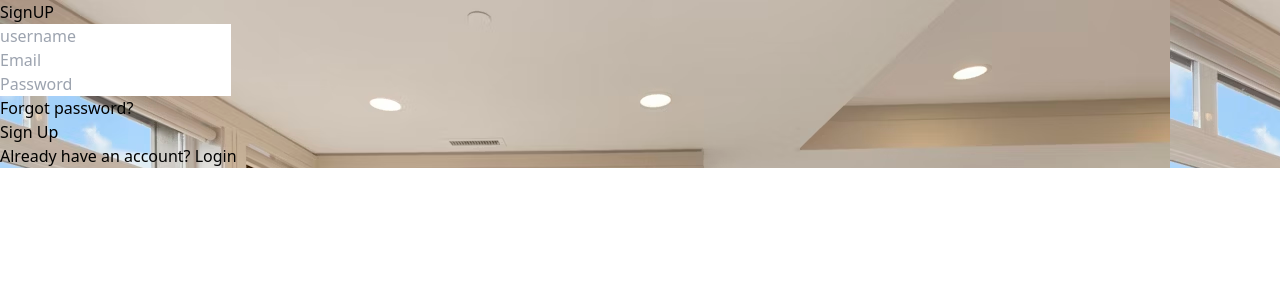
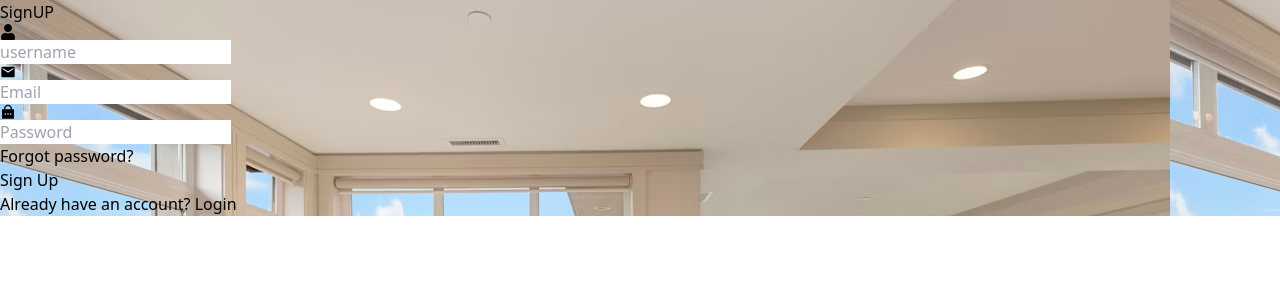
Before and after one commit to GoutamChoudharyDev/MajorProject, a React (Vite) app in the folder frontend/: page /signup in a window 1280 px wide. Shown: the top 300 px of the page. Built offline with nearby package versions, Linux system fonts and the light colour scheme.

Commit message:
add-icons-signup

```diff
--- a/frontend/src/pages/Login.jsx
+++ b/frontend/src/pages/Login.jsx
@@ -1,6 +1,10 @@
 import { useState } from 'react';
 import { useNavigate } from 'react-router-dom';
 import BgImage from '../assets/bg-image-auth.jpeg'
+
+// import the React Icons................................
+import { MdEmail } from "react-icons/md";
+import { RiLockPasswordFill } from "react-icons/ri";
 
 const Login = () => {
     // state for input
@@ -49,6 +53,9 @@
 
                 <form onSubmit={handleSubmit} className="space-y-5">
                     <div className="relative">
+                        <div className="absolute left-3 top-1/2 transform -translate-y-1/2 text-white text-lg">
+                            <MdEmail />
+                        </div>
                         <input
                             type="email"
                             placeholder="Email"
@@ -58,6 +65,9 @@
                         />
                     </div>
                     <div className="relative">
+                        <div className="absolute left-3 top-1/2 transform -translate-y-1/2 text-white text-lg">
+                            <RiLockPasswordFill />
+                        </div>
                         <input
                             type="password"
                             placeholder="Password"
--- a/frontend/src/pages/Signup.jsx
+++ b/frontend/src/pages/Signup.jsx
@@ -1,6 +1,11 @@
 import { useState } from 'react';
 import { useNavigate } from 'react-router-dom';
 import BgImage from '../assets/bg-image-auth.jpeg'
+
+// import the React Icons................................
+import { FaUser } from "react-icons/fa";
+import { MdEmail } from "react-icons/md";
+import { RiLockPasswordFill } from "react-icons/ri";
 
 const Signup = () => {
 
@@ -53,6 +58,10 @@
 
                 <form onSubmit={handleSubmit} className="space-y-5">
                     <div className="relative">
+                        <div className="absolute left-3 top-1/2 transform -translate-y-1/2 text-white text-lg">
+                            <FaUser />
+                        </div>
+
                         <input
                             type="text"
                             placeholder="username"
@@ -62,6 +71,9 @@
                         />
                     </div>
                     <div className="relative">
+                        <div className="absolute left-3 top-1/2 transform -translate-y-1/2 text-white text-lg">
+                            <MdEmail />
+                        </div>
                         <input
                             type="email"
                             placeholder="Email"
@@ -71,6 +83,9 @@
                         />
                     </div>
                     <div className="relative">
+                        <div className="absolute left-3 top-1/2 transform -translate-y-1/2 text-white text-lg">
+                            <RiLockPasswordFill />
+                        </div>
                         <input
                             type="password"
                             placeholder="Password"
```
